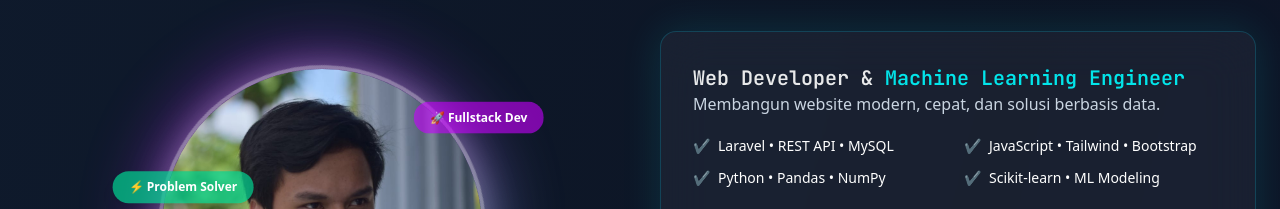
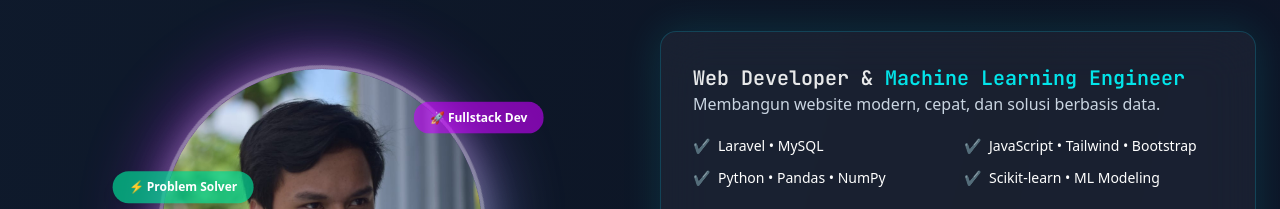
Before and after one commit to Aryhnr/PortofolioNew, a website: page src/index.html in a window 1280 px wide. Shown: the part 940-1149 px from the top of the page. Drawn offline with nearby package versions, Linux system fonts and the light colour scheme.

Commit message:
mengahpus rest api

```diff
--- a/src/index.html
+++ b/src/index.html
@@ -349,7 +349,7 @@
                     <div class="grid grid-cols-1 sm:grid-cols-2 gap-3 text-sm">
                         <div class="flex items-center gap-2">
                             <span class="text-cyan-400">✔</span>
-                            Laravel • REST API • MySQL
+                            Laravel • MySQL
                         </div>
                         <div class="flex items-center gap-2">
                             <span class="text-purple-400">✔</span>
```
